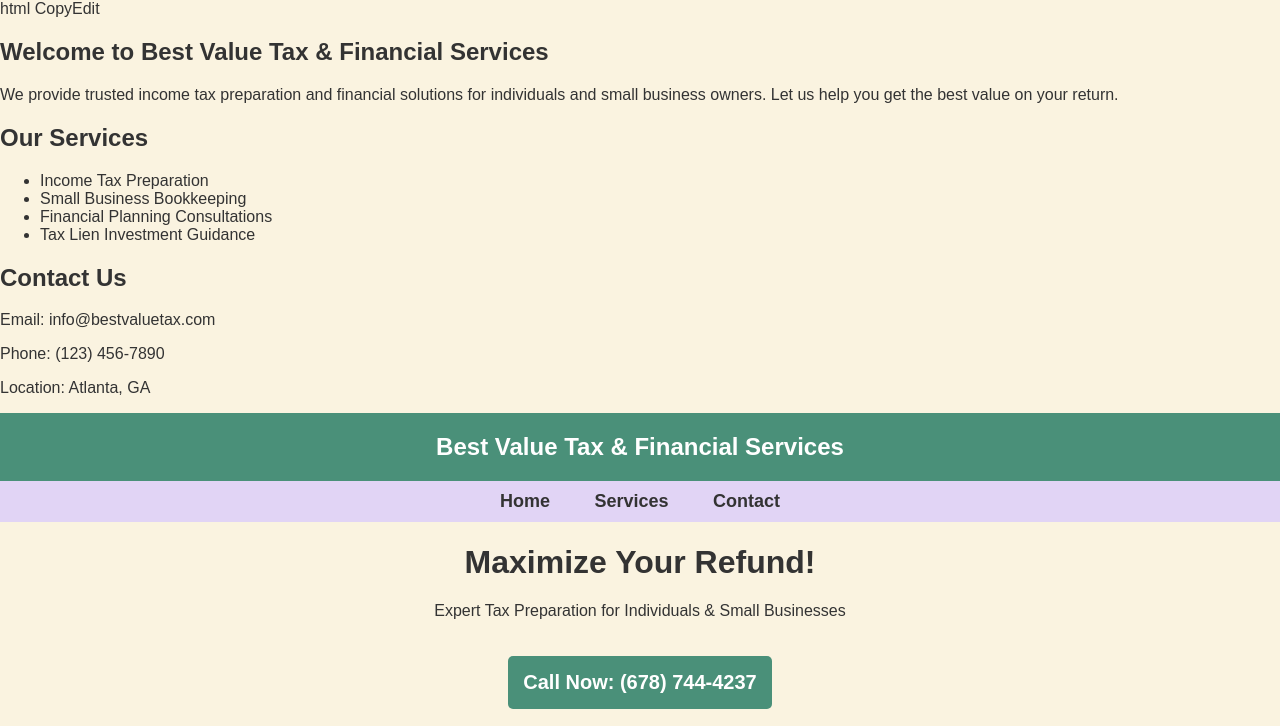
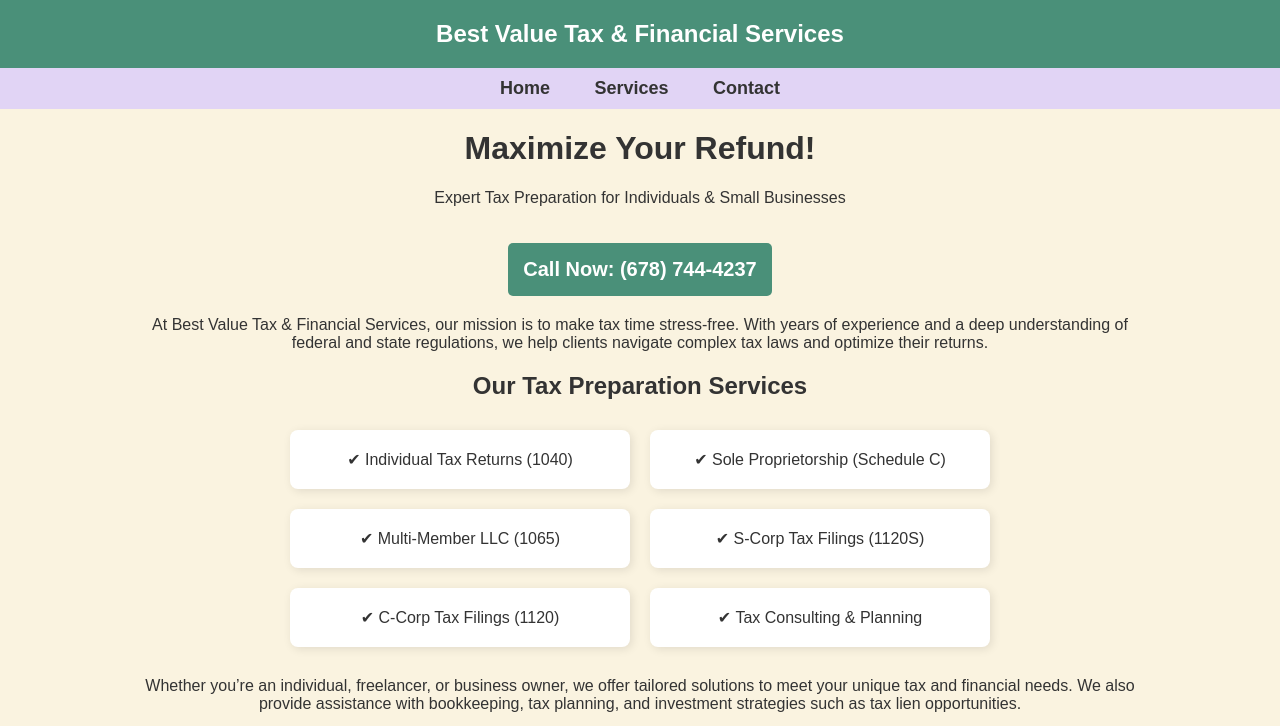
Before and after one commit to BestValueTax12/Tax-Website, a plain HTML site: page index.html in a window 1280 px wide. Shown: the top 726 px of the page. Drawn offline with Linux system fonts and the light colour scheme.

Commit message:
Update index.html
Signed-off-by: BestValueTax12 <bestvaluetax12@gmail.com>

```diff
--- a/index.html
+++ b/index.html
@@ -1,30 +1,3 @@
-html
-CopyEdit
-<!-- Home Section -->
-<section id="home">
-  <h2>Welcome to Best Value Tax & Financial Services</h2>
-  <p>We provide trusted income tax preparation and financial solutions for individuals and small business owners. Let us help you get the best value on your return.</p>
-</section>
-
-<!-- Services Section -->
-<section id="services">
-  <h2>Our Services</h2>
-  <ul>
-    <li>Income Tax Preparation</li>
-    <li>Small Business Bookkeeping</li>
-    <li>Financial Planning Consultations</li>
-    <li>Tax Lien Investment Guidance</li>
-  </ul>
-</section>
-
-<!-- Contact Section -->
-<section id="contact">
-  <h2>Contact Us</h2>
-  <p>Email: info@bestvaluetax.com</p>
-  <p>Phone: (123) 456-7890</p>
-  <p>Location: Atlanta, GA</p>
-</section>
-
 <!DOCTYPE html>
 <html lang="en">
 <head>
@@ -141,6 +114,9 @@ CopyEdit
         <h1>Maximize Your Refund!</h1>
         <p>Expert Tax Preparation for Individuals & Small Businesses</p>
         <a href="tel:6787444237" class="cta">Call Now: (678) 744-4237</a>
+
+        <!-- Added home info -->
+        <p style="margin-top: 20px;">At Best Value Tax & Financial Services, our mission is to make tax time stress-free. With years of experience and a deep understanding of federal and state regulations, we help clients navigate complex tax laws and optimize their returns.</p>
     </div>
 
     <div class="container" id="services">
@@ -153,6 +129,9 @@ CopyEdit
             <div class="service-box">✔ C-Corp Tax Filings (1120)</div>
             <div class="service-box">✔ Tax Consulting & Planning</div>
         </div>
+
+        <!-- Added services info -->
+        <p style="margin-top: 20px;">Whether you’re an individual, freelancer, or business owner, we offer tailored solutions to meet your unique tax and financial needs. We also provide assistance with bookkeeping, tax planning, and investment strategies such as tax lien opportunities.</p>
     </div>
 
     <div class="container" id="contact">
@@ -165,6 +144,9 @@ CopyEdit
                 <textarea placeholder="Your Message" rows="4" required></textarea>
                 <button type="submit">Send Message</button>
             </form>
+
+            <!-- Added contact info -->
+            <p style="margin-top: 15px;">You can also reach us by phone at <strong>(678) 744-4237</strong> or email us at <strong>info@bestvaluetax.com</strong>. We’re here to help you get the best value—every time.</p>
         </div>
     </div>
 
```
